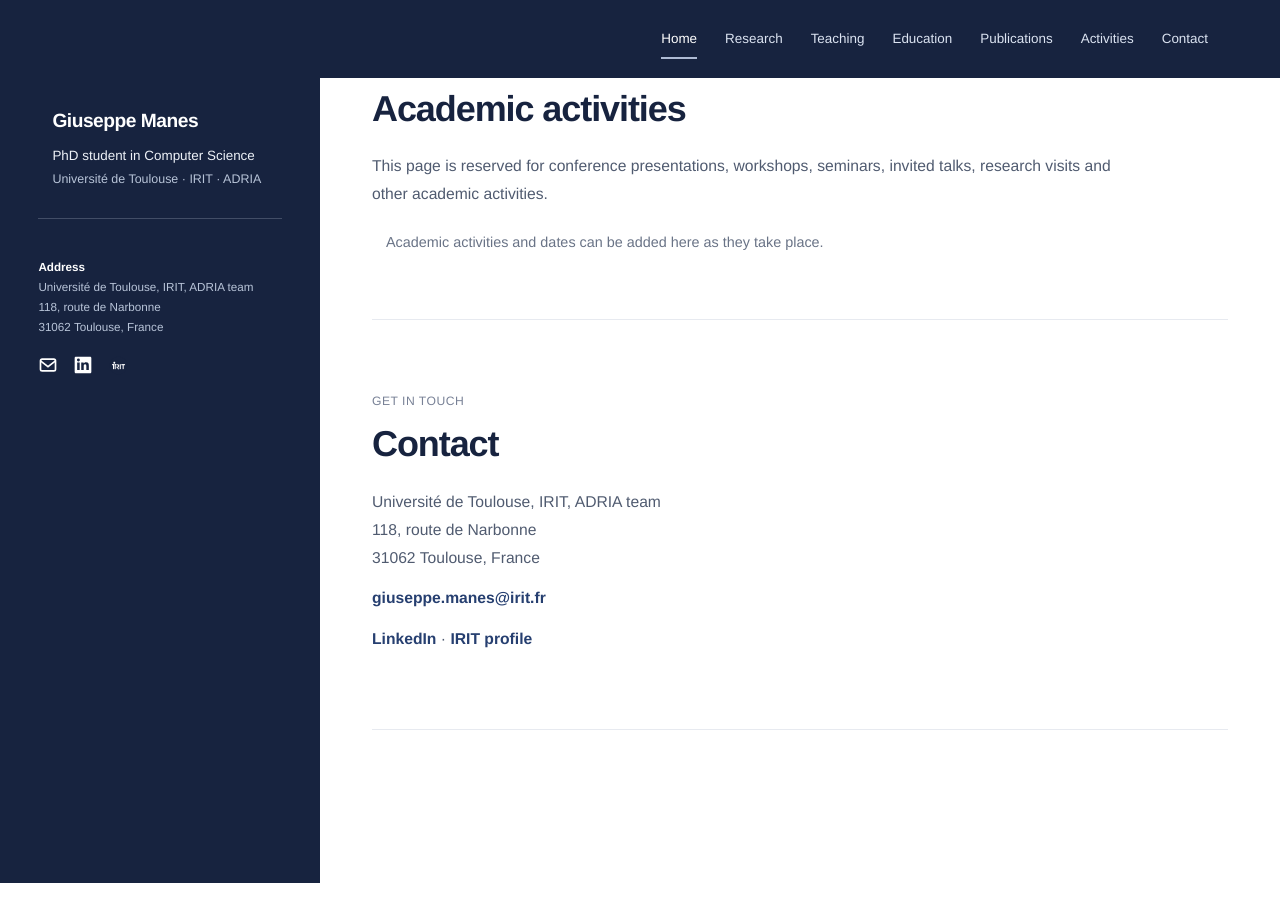
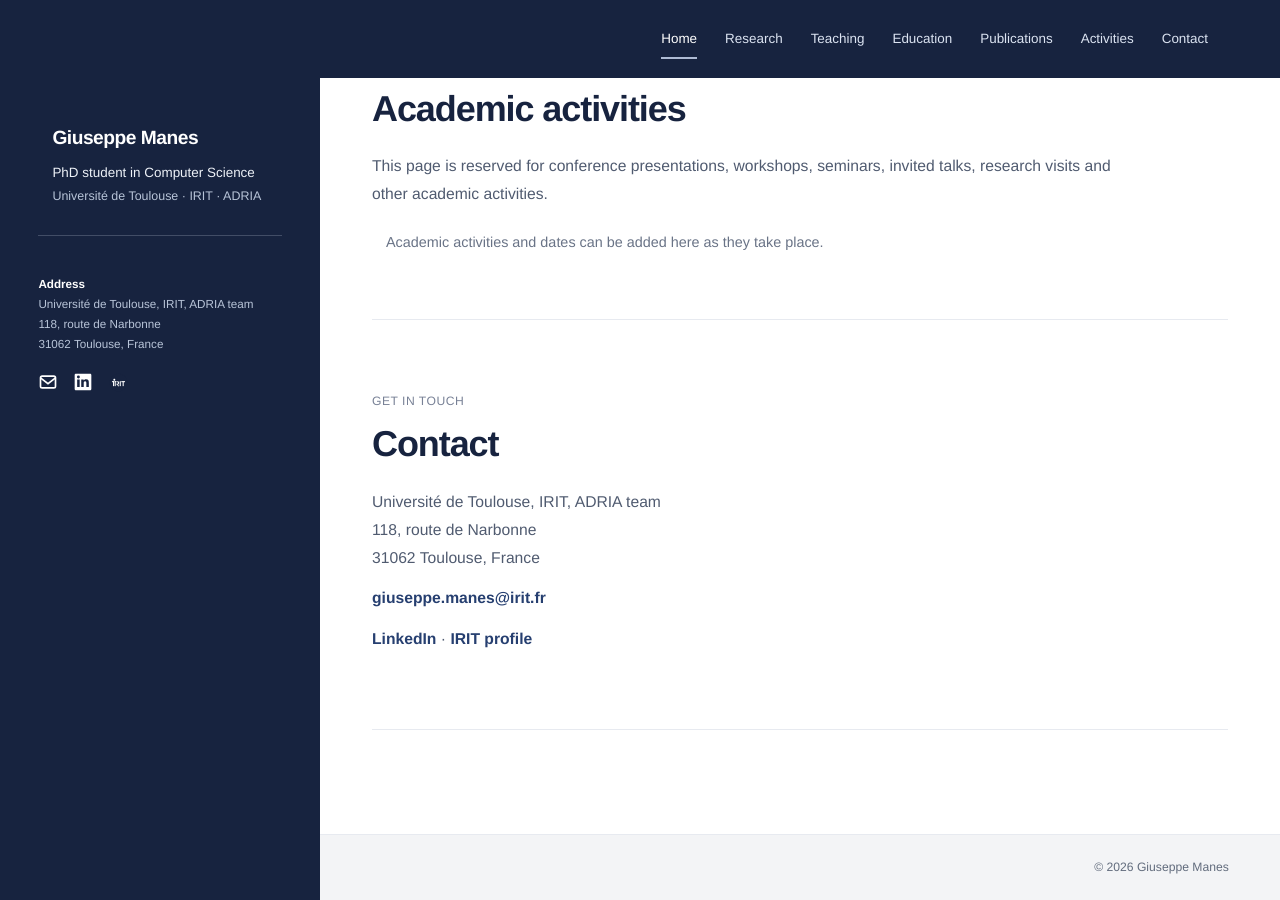
Before and after one commit to gmanes-1/gmanes-1.github.io, a Jekyll site: the page built from index.md, in a window 1280 px wide and 900 px high, scrolled down 3022 px. Built offline with Jekyll 4.4.1, drawn with Linux system fonts in a browser that asks for light colours.

Commit message:
Make footer span full page width below sidebar and content

```diff
--- a/assets/css/style.css
+++ b/assets/css/style.css
@@ -823,3 +823,33 @@ body.one-page-home > .profile-sidebar {
     padding: 18px 22px;
   }
 }
+
+
+/* Full-width footer sits below both the profile rail and the content column. */
+body.one-page-home {
+  grid-template-rows: auto 1fr auto;
+}
+body.one-page-home > .one-page-content {
+  grid-row: 2;
+}
+body.one-page-home > .one-page-footer {
+  grid-column: 1 / -1;
+  grid-row: 3;
+  width: 100%;
+  margin: 0;
+  padding: 22px clamp(28px, 4vw, 64px);
+  background: #f3f4f6;
+  color: #626c7d;
+  border-top: 1px solid #e7eaf0;
+  text-align: right;
+}
+@media (max-width: 800px) {
+  body.one-page-home {
+    grid-template-rows: auto auto auto;
+  }
+  body.one-page-home > .one-page-footer {
+    width: 100%;
+    padding: 20px 22px;
+    text-align: left;
+  }
+}
```
